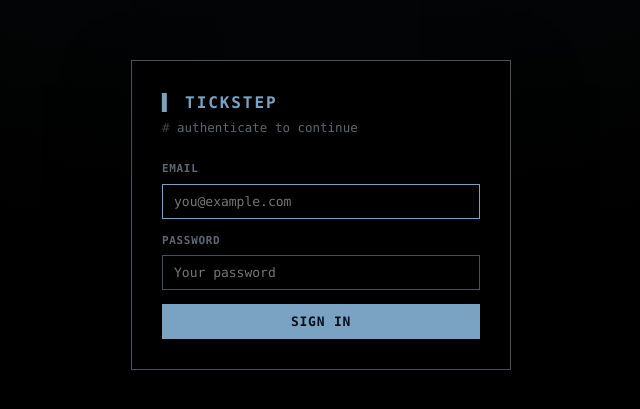
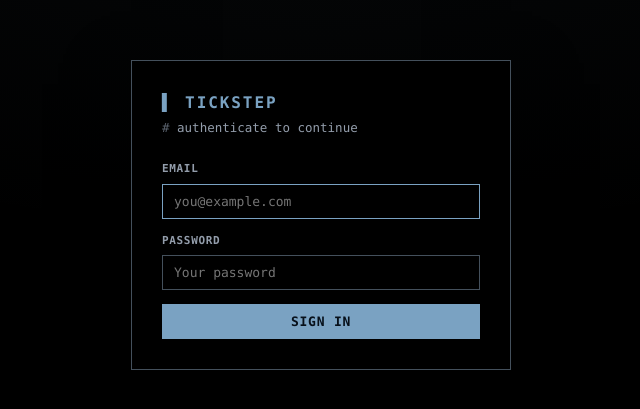
Before and after one commit to javier-tarazaga/tickstep-monorepo, a React (Vite) app in the folder apps/desktop/: page / in a window 1280 px wide. Shown: the part 185-594 px from the top of the page, without its empty margins (319-959 px from the left). Built offline with nearby package versions, Linux system fonts and the light colour scheme; no server answers.

Commit message:
Brighten primary and secondary text for stronger contrast

```diff
--- a/apps/desktop/src/renderer/styles/global.css
+++ b/apps/desktop/src/renderer/styles/global.css
@@ -28,10 +28,10 @@
   --frame-bright: #44505c;
 
   /* ink — blue-grey */
-  --ink: #c6cdd5; /* primary text */
-  --ink-dim: #8a929c; /* secondary */
-  --ink-faint: #5e6770; /* labels, meta */
-  --ink-ghost: #3a424c; /* placeholders, rules, disabled */
+  --ink: #f4f7fa; /* primary text */
+  --ink-dim: #c4ccd6; /* secondary */
+  --ink-faint: #939dab; /* labels, meta */
+  --ink-ghost: #5a626d; /* placeholders, rules, disabled */
 
   /* primary accent — steel blue (legacy --amber* names kept) */
   --amber: #7aa2c2;
```
